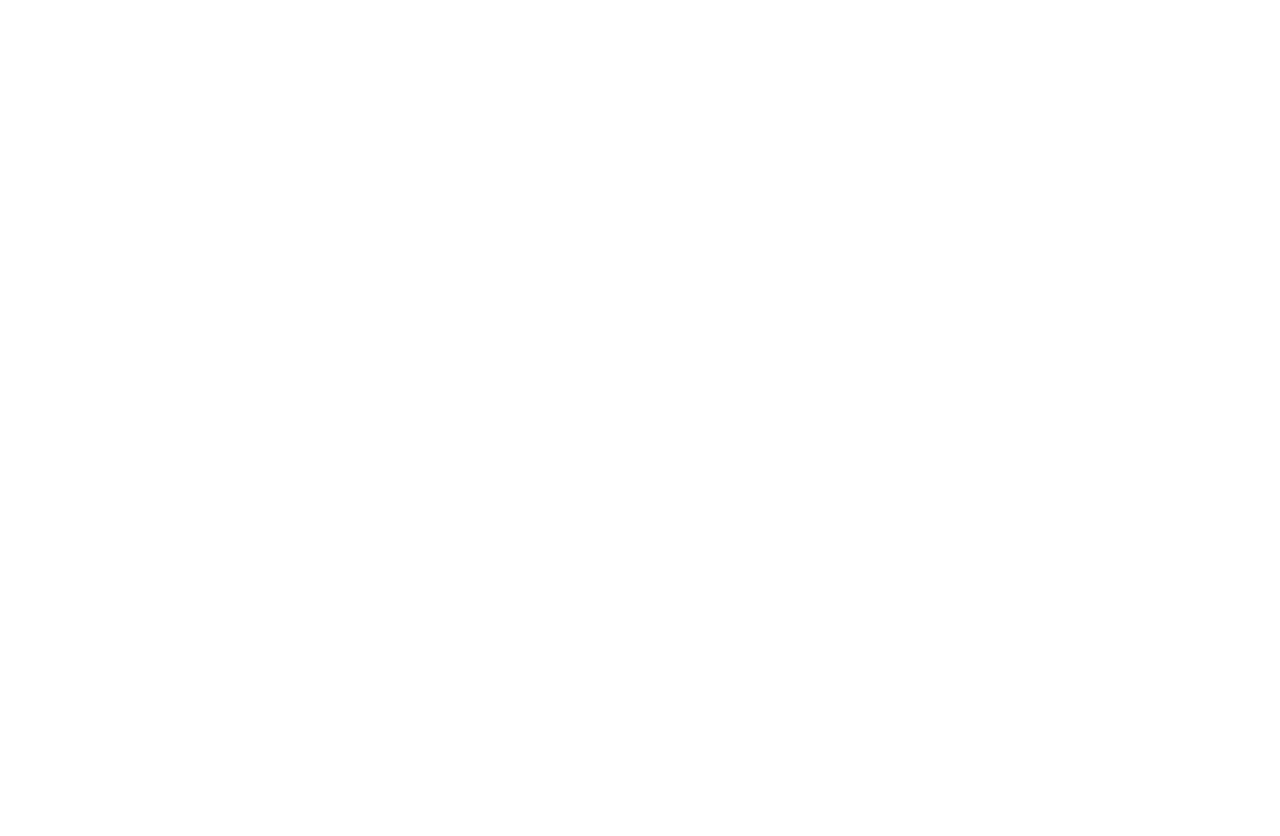
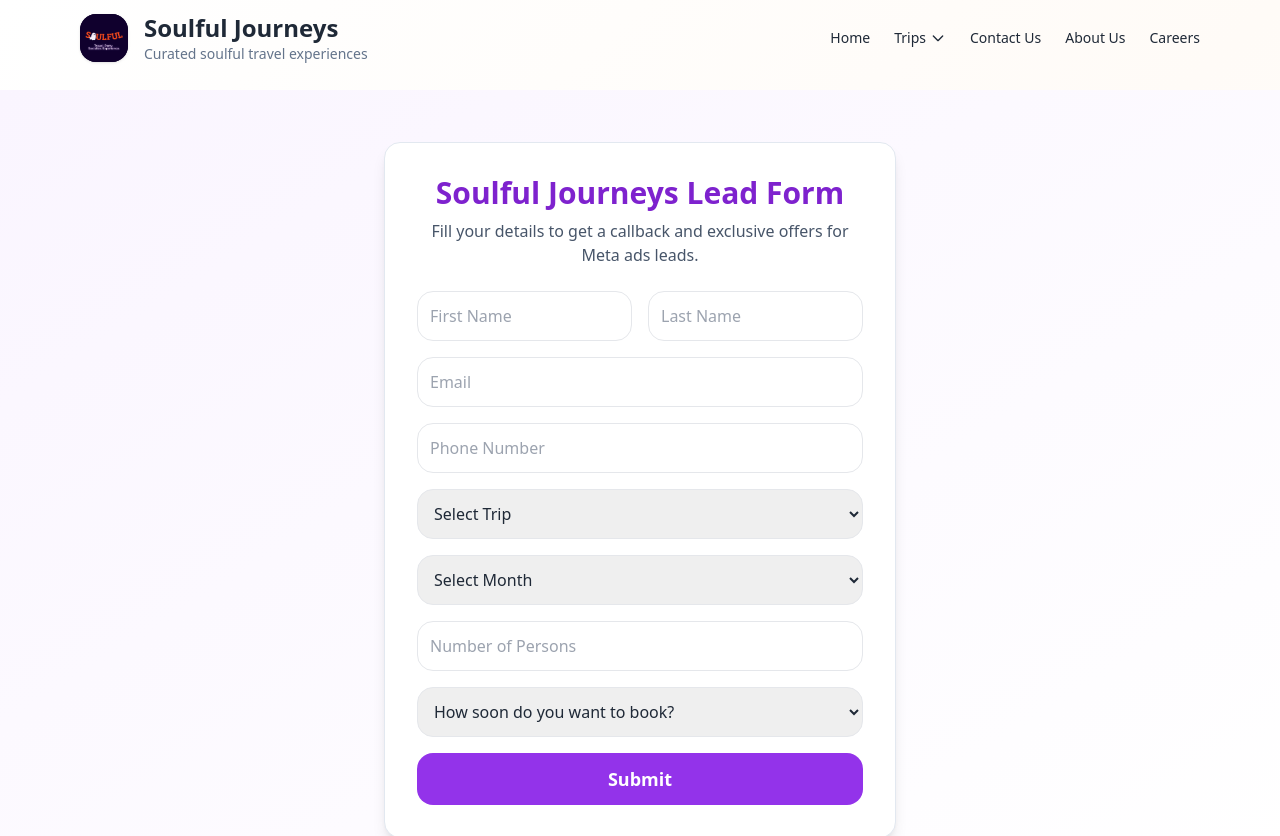
Before and after one commit to soulfuljourneys-netizen/premium-soulful, a React (Vite) app: page /group-trips-queries in a window 1280 px wide. Before the commit this address had no page. Shown: the top 836 px of the page. Before the commit the page ends 800 px from the top, so only its background shows below. Built offline with nearby package versions, Linux system fonts and the light colour scheme.

Commit message:
meta form added

```diff
--- a/src/App.tsx
+++ b/src/App.tsx
@@ -6,6 +6,7 @@ import ChoptaTungnath from "./pages/ChoptaTungnath";
 import UdaipurMountAbu from "./pages/UdaipurMountAbu";
 import ManaliSissuKasol from "./pages/ManaliSissuKasol";
 import Layout from "./components/Layout";
+import MetaLeadForm from "./pages/MetaLeadForm";
 import AboutUs from "./pages/AboutUs";
 import ContactUs from "./pages/ContactUs";
 
@@ -16,6 +17,7 @@ export default function App() {
         <Route index element={<Home />} />
         {/* ManaliSolang removed (deleted) */}
         <Route path="chopta-tungnath" element={<ChoptaTungnath />} />
+        <Route path="group-trips-queries" element={<MetaLeadForm />} />
         <Route path="kasol-kheerganga" element={<KasolKheerganga />} />
         <Route path="jibhi-tirthan" element={<JibhiTirthan />} />
         <Route path="udaipur-mount-abu" element={<UdaipurMountAbu />} />
--- a/src/main.tsx
+++ b/src/main.tsx
@@ -3,6 +3,7 @@ import ReactDOM from "react-dom/client";
 import { BrowserRouter } from "react-router-dom";
 import App from "./App";
 import "./index.css";
+// import MetaLeadForm from "./pages/MetaLeadForm";
 
 ReactDOM.createRoot(document.getElementById("root")!).render(
   <React.StrictMode>
--- /dev/null
+++ b/src/pages/MetaLeadForm.tsx
@@ -0,0 +1,249 @@
+import React, { useState } from "react";
+
+function getCookie(name: string) {
+  const match = document.cookie.match(new RegExp("(^| )" + name + "=([^;]+)"));
+  return match ? decodeURIComponent(match[2]) : null;
+}
+
+function formatPhoneNumberForIndia(number: string) {
+  number = number.replace(/\D/g, "");
+  if (number.length === 10) return "+91" + number;
+  if (number.length === 11 && number.startsWith("0"))
+    return "+91" + number.slice(1);
+  if (number.length === 12 && number.startsWith("91")) return "+" + number;
+  return "";
+}
+
+const trips = [
+  "Kasol Kheerganga",
+  "Jibhi Tirthan",
+  "Chopta Tungnath",
+  "Udaipur MountAbu",
+  "Manali Sissu Kasol",
+];
+const months = ["December 2025", "January 2026", "February 2026"];
+
+export default function MetaLeadForm() {
+  const [overlay, setOverlay] = useState(false);
+  const [overlayText, setOverlayText] = useState("");
+  const [form, setForm] = useState({
+    firstname: "",
+    lastname: "",
+    email: "",
+    phone: "",
+    trip: "",
+    trip_month: "",
+    persons: "",
+    how_soon_you_want_to_book: "",
+  });
+
+  const handleChange = (
+    e: React.ChangeEvent<HTMLInputElement | HTMLSelectElement>
+  ) => {
+    setForm({ ...form, [e.target.name]: e.target.value });
+  };
+
+  const handleSubmit = async (e: React.FormEvent) => {
+    e.preventDefault();
+    setOverlay(true);
+    setOverlayText("Submitting your details…");
+
+    const pysEventId =
+      (window as any).pysOptions?.dynamicEvents?.automatic_event_form?.facebook
+        ?.eventID || "LEAD_" + Date.now();
+    const fbcCookie = getCookie("_fbc");
+    const fbpCookie = getCookie("_fbp");
+    const fbclid = new URLSearchParams(window.location.search).get("fbclid");
+    let fbc = fbcCookie;
+    if (!fbc && fbclid) {
+      const creation_time_ms = Date.now();
+      fbc = `fb.1.${creation_time_ms}.${fbclid}`;
+    }
+    const fbp = fbpCookie || "";
+    const formattedPhone = formatPhoneNumberForIndia(form.phone);
+
+    // HubSpot payload
+    const hubspotData = {
+      fields: [
+        { name: "firstname", value: form.firstname },
+        { name: "lastname", value: form.lastname },
+        { name: "email", value: form.email },
+        { name: "phone", value: formattedPhone },
+        { name: "trip", value: form.trip },
+        { name: "trip_month", value: form.trip_month },
+        { name: "persons", value: form.persons },
+        {
+          name: "how_soon_you_want_to_book",
+          value: form.how_soon_you_want_to_book,
+        },
+        { name: "twitterhandle", value: fbc },
+      ],
+    };
+
+    try {
+      // Send to HubSpot
+      const hsRes = await fetch(
+        "https://api.hsforms.com/submissions/v3/integration/submit/44702223/19022646-1178-421d-979b-10293febc2a4",
+        {
+          method: "POST",
+          headers: { "Content-Type": "application/json" },
+          body: JSON.stringify(hubspotData),
+        }
+      );
+      if (!hsRes.ok) throw new Error("HubSpot submission failed");
+      setOverlayText("Processing details…");
+
+      // Send to CAPI
+      const capiPayload = {
+        event_name: "urgentBookings",
+        event_id: pysEventId,
+        event_time: Math.floor(Date.now() / 1000),
+        url: window.location.href,
+        user_data: {
+          first_name: form.firstname,
+          last_name: form.lastname,
+          email: form.email,
+          phone: formattedPhone,
+          fbc: fbc || "",
+          fbp: fbp || "",
+          client_user_agent: navigator.userAgent,
+        },
+        custom_data: {
+          booking_time: form.how_soon_you_want_to_book,
+          trip_month: form.trip_month,
+          persons: form.persons,
+        },
+      };
+      await fetch("/api/sendCapi.php", {
+        method: "POST",
+        headers: { "Content-Type": "application/json" },
+        body: JSON.stringify(capiPayload),
+      });
+
+      setOverlayText("Redirecting…");
+      setTimeout(() => {
+        window.location.href = "https://soulfuljourneystours.com/group-trips";
+      }, 500);
+    } catch (err) {
+      setOverlayText("Error submitting. Please try again.");
+      console.error("❌ Submission error:", err);
+    }
+  };
+
+  return (
+    <div className="min-h-screen bg-gradient-to-br from-purple-50 to-white flex items-center justify-center px-4">
+      <div className="max-w-lg w-full bg-white border border-slate-200 rounded-2xl shadow-lg p-8">
+        <h2 className="text-3xl font-bold text-purple-700 mb-2 text-center">
+          Soulful Journeys Lead Form
+        </h2>
+        <p className="text-slate-600 mb-6 text-center">
+          Fill your details to get a callback and exclusive offers for Meta ads
+          leads.
+        </p>
+        <form className="space-y-4" onSubmit={handleSubmit}>
+          <div className="grid grid-cols-1 md:grid-cols-2 gap-4">
+            <input
+              name="firstname"
+              value={form.firstname}
+              onChange={handleChange}
+              placeholder="First Name"
+              required
+              className="p-3 border rounded-2xl"
+            />
+            <input
+              name="lastname"
+              value={form.lastname}
+              onChange={handleChange}
+              placeholder="Last Name"
+              required
+              className="p-3 border rounded-2xl"
+            />
+          </div>
+          <input
+            name="email"
+            value={form.email}
+            onChange={handleChange}
+            placeholder="Email"
+            type="email"
+            className="p-3 border rounded-2xl w-full"
+          />
+          <input
+            name="phone"
+            value={form.phone}
+            onChange={handleChange}
+            placeholder="Phone Number"
+            required
+            className="p-3 border rounded-2xl w-full"
+          />
+          <select
+            name="trip"
+            value={form.trip}
+            onChange={handleChange}
+            required
+            className="p-3 border rounded-2xl w-full"
+          >
+            <option value="">Select Trip</option>
+            {trips.map((trip) => (
+              <option key={trip} value={trip}>
+                {trip}
+              </option>
+            ))}
+          </select>
+          <select
+            name="trip_month"
+            value={form.trip_month}
+            onChange={handleChange}
+            required
+            className="p-3 border rounded-2xl w-full"
+          >
+            <option value="">Select Month</option>
+            {months.map((month) => (
+              <option key={month} value={month}>
+                {month}
+              </option>
+            ))}
+          </select>
+          <input
+            name="persons"
+            value={form.persons}
+            onChange={handleChange}
+            placeholder="Number of Persons"
+            required
+            className="p-3 border rounded-2xl w-full"
+          />
+          <select
+            name="how_soon_you_want_to_book"
+            value={form.how_soon_you_want_to_book}
+            onChange={handleChange}
+            required
+            className="p-3 border rounded-2xl w-full"
+          >
+            <option value="">How soon do you want to book?</option>
+            <option value="Immediately">Immediately</option>
+            <option value="Within a week">Within a week</option>
+            <option value="Within a month">Within a month</option>
+            <option value="Just exploring">Just exploring</option>
+          </select>
+          <button
+            type="submit"
+            className="w-full py-3 rounded-2xl bg-purple-600 text-white font-bold text-lg hover:bg-purple-700 transition"
+          >
+            Submit
+          </button>
+        </form>
+        {overlay && (
+          <div className="fixed inset-0 bg-black bg-opacity-40 flex items-center justify-center z-50">
+            <div className="bg-white rounded-2xl p-8 shadow-lg text-center">
+              <div className="text-xl font-bold text-purple-700 mb-2">
+                {overlayText}
+              </div>
+              <div className="text-slate-600">
+                Please wait while we process your request…
+              </div>
+            </div>
+          </div>
+        )}
+      </div>
+    </div>
+  );
+}
```
